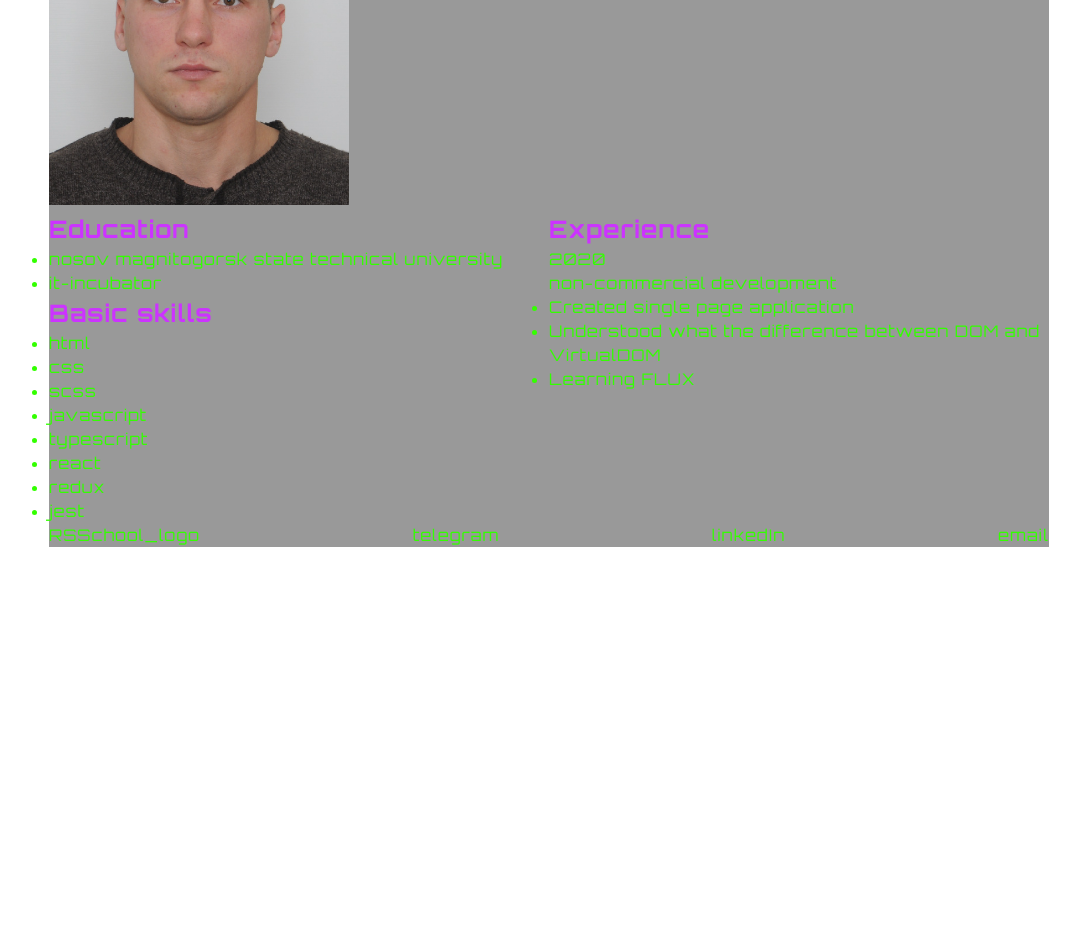
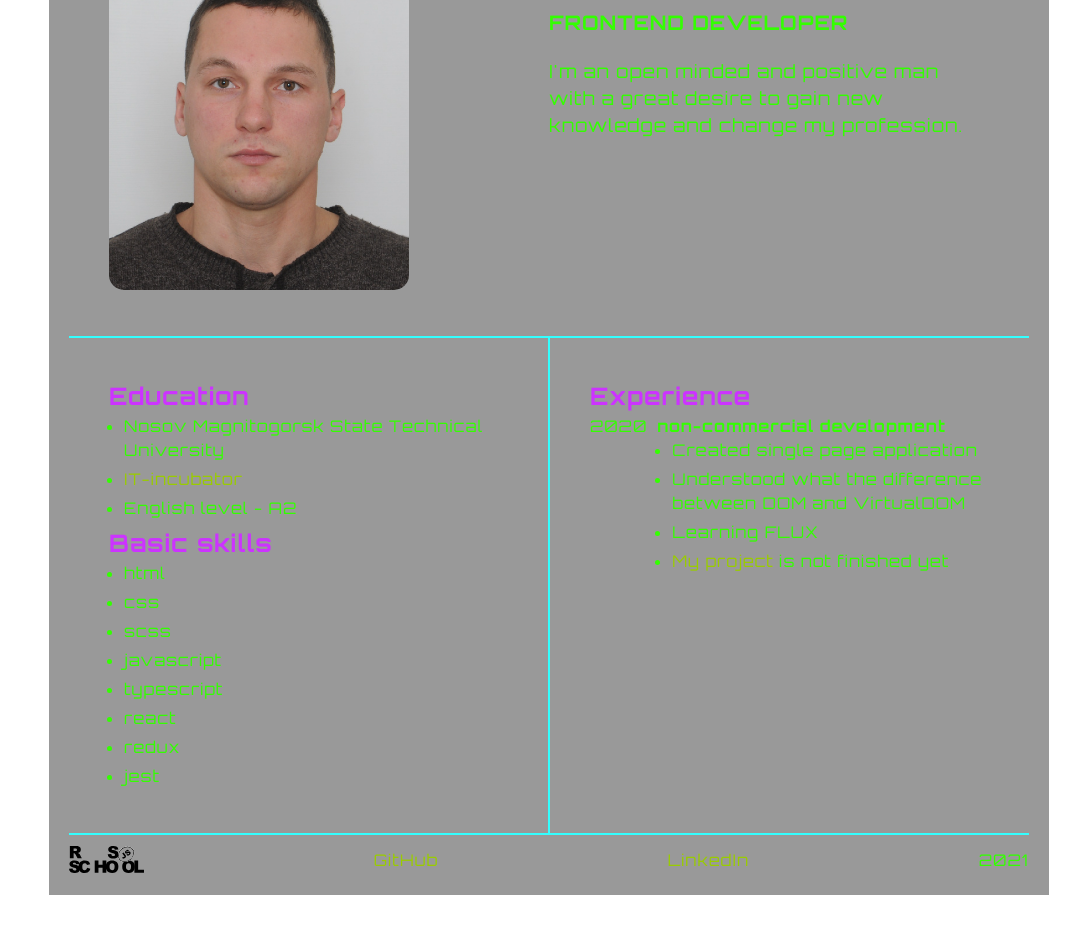
Before and after one commit to Konstantin-174/rsschool-cv, a plain HTML site: page index.html in a window 1280 px wide. Shown: the part 199-1124 px from the top of the page, without its empty margins (91-1171 px from the left). Before the commit the page ends 800 px from the top, so only its background shows below. Drawn offline with Linux system fonts and the light colour scheme.

Commit message:
feat: add styles for elements

```diff
--- a/index.html
+++ b/index.html
@@ -13,23 +13,26 @@
     </header>
     <article class="profile-info">
         <div class="profile-info__avatar  wrapper_common">
-            <img class="profile-info__img" src="./assets/image.JPG" alt="Avatar">
+            <img class="profile-info__img"
+                 src="./assets/image.JPG"
+                 alt="Avatar">
         </div>
         <div class="profile-info__content  wrapper_common">
             <h1 class="profile-info__name title_common">Konstantin Timokhin</h1>
-            <div class="profile-info__profession">front-end developer</div>
+            <div class="profile-info__profession">frontend developer</div>
             <div class="profile-info__text">
                 I'm an open minded and positive man with a great desire to gain new knowledge and change my profession.
             </div>
         </div>
     </article>
     <main class="main">
-        <div class="main__education-wrapper  wrapper_common">
+        <section class="main__education-wrapper  wrapper_common">
             <div class="education-wrapper__item">
                 <h2 class="education-wrapper__title title_common">Education</h2>
                 <ul class="wrapper__list">
-                    <li class="list-item">nosov magnitogorsk state technical university</li>
-                    <li class="list-item">it-incubator</li>
+                    <li class="list-item">Nosov Magnitogorsk State Technical University</li>
+                    <li class="list-item"><a class="link" href="https://it-incubator.by/">IT-incubator</a></li>
+                    <li class="list-item">English level - A2</li>
                 </ul>
             </div>
             <div class="education-wrapper__item">
@@ -45,8 +48,8 @@
                     <li class="list-item">jest</li>
                 </ul>
             </div>
-        </div>
-        <div class="main__experience-wrapper wrapper_common">
+        </section>
+        <section class="main__experience-wrapper wrapper_common">
             <h2 class="experience-wrapper__title title_common">Experience</h2>
             <div class="experience-wrapper__item">
                 <div class="experience-wrapper__date">2020</div>
@@ -56,23 +59,30 @@
                         <li class="list-item">Created single page application</li>
                         <li class="list-item">Understood what the difference between DOM and VirtualDOM</li>
                         <li class="list-item">Learning FLUX</li>
+                        <li class="list-item"><a class="link"
+                                                 href="https://konstantin-174.github.io/sn-new/"
+                                                 target="_blank">My project</a> is not finished yet</li>
                     </ul>
                 </div>
             </div>
-        </div>
+        </section>
     </main>
     <footer class="footer">
+        <a class="link" href="https://rs.school/js/">
+            <div class="footer__item item_logo"></div>
+        </a>
+        <a class="link" href="https://github.com/Konstantin-174">
+            <div class="footer__item link">
+                GitHub
+            </div>
+        </a>
+        <a class="link" href="https://www.linkedin.com/in/konstantin-timokhin-8941a21bb">
+            <div class="footer__item link">
+                LinkedIn
+            </div>
+        </a>
         <div class="footer__item">
-            RSSchool_logo
-        </div>
-        <div class="footer__item">
-            telegram
-        </div>
-        <div class="footer__item">
-            linkedIn
-        </div>
-        <div class="footer__item">
-            email
+            2021
         </div>
     </footer>
 </div>
--- a/style.css
+++ b/style.css
@@ -25,38 +25,108 @@
     flex-basis: 50%;
 }
 
+.link {
+    text-decoration: none;
+    color: #99CC00;
+}
+
+.link:hover {
+    font-weight: bold;
+    color: #33FFFF;
+    transition: 0.3s;
+}
+
+.wrapper__list {
+    margin-left: 15px;
+}
+
+.list-item {
+    margin-bottom: 5px;
+}
+
 .container {
     position: relative;
     width: 100%;
     max-width: 1000px;
     margin: 30px;
+    padding: 20px;
     background-color: #999999;
 }
 
 .header {
     display: flex;
     justify-content: space-between;
+    border-bottom: 3px solid #33FFFF;
+    padding-bottom: 10px;
+    font-size: 1.5em;
+    text-transform: uppercase;
 }
 
 .profile-info {
     display: flex;
+    padding: 40px;
 }
 
-.profile-info .profile-info__avatar {
+.profile-info .profile-info__name {
+    margin-bottom: 20px;
+    font-size: 2em;
+}
 
+.profile-info__profession {
+    margin-bottom: 20px;
+    font-weight: bold;
+    font-size: 20px;
+    text-transform: uppercase;
+}
+
+.profile-info__text {
+    font-size: 18px;
 }
 
 .profile-info .profile-info__img {
     width: 300px;
     height: 350px;
     object-fit: cover;
+    border-radius: 15px;
+    overflow: hidden;
 }
 
 .main {
     display: flex;
+    border-top: 2px solid #33FFFF;
+    border-bottom: 2px solid #33FFFF;
+}
+
+.main__education-wrapper {
+    padding: 40px;
+    border-right: 1px solid #33FFFF;
+}
+
+.main__experience-wrapper {
+    padding: 40px;
+    border-left: 1px solid #33FFFF;
+}
+
+.experience-wrapper__item {
+    display: flex;
+}
+
+.experience-wrapper__date {
+    margin-right: 10px;
+}
+
+.experience-wrapper__subtitle {
+    font-weight: bold;
 }
 
 .footer {
     display: flex;
+    padding-top: 10px;
+    align-items: center;
     justify-content: space-between;
 }
+.item_logo {
+    width: 75px;
+    height: 30px;
+    background: url("./assets/rs_school_js.svg") no-repeat;
+}
```
Also changed, not shown: assets/rs_school_js.svg (added).
